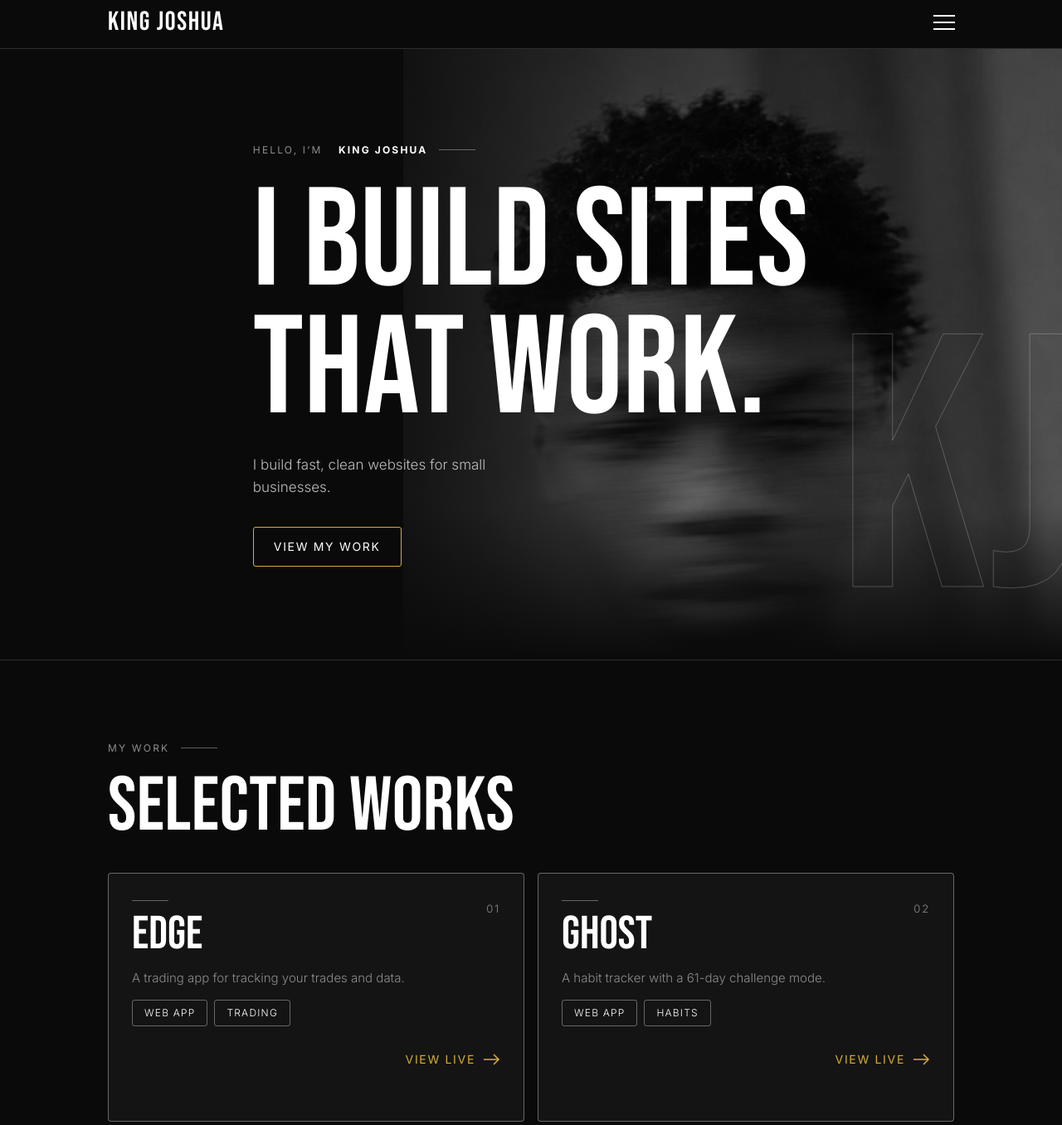
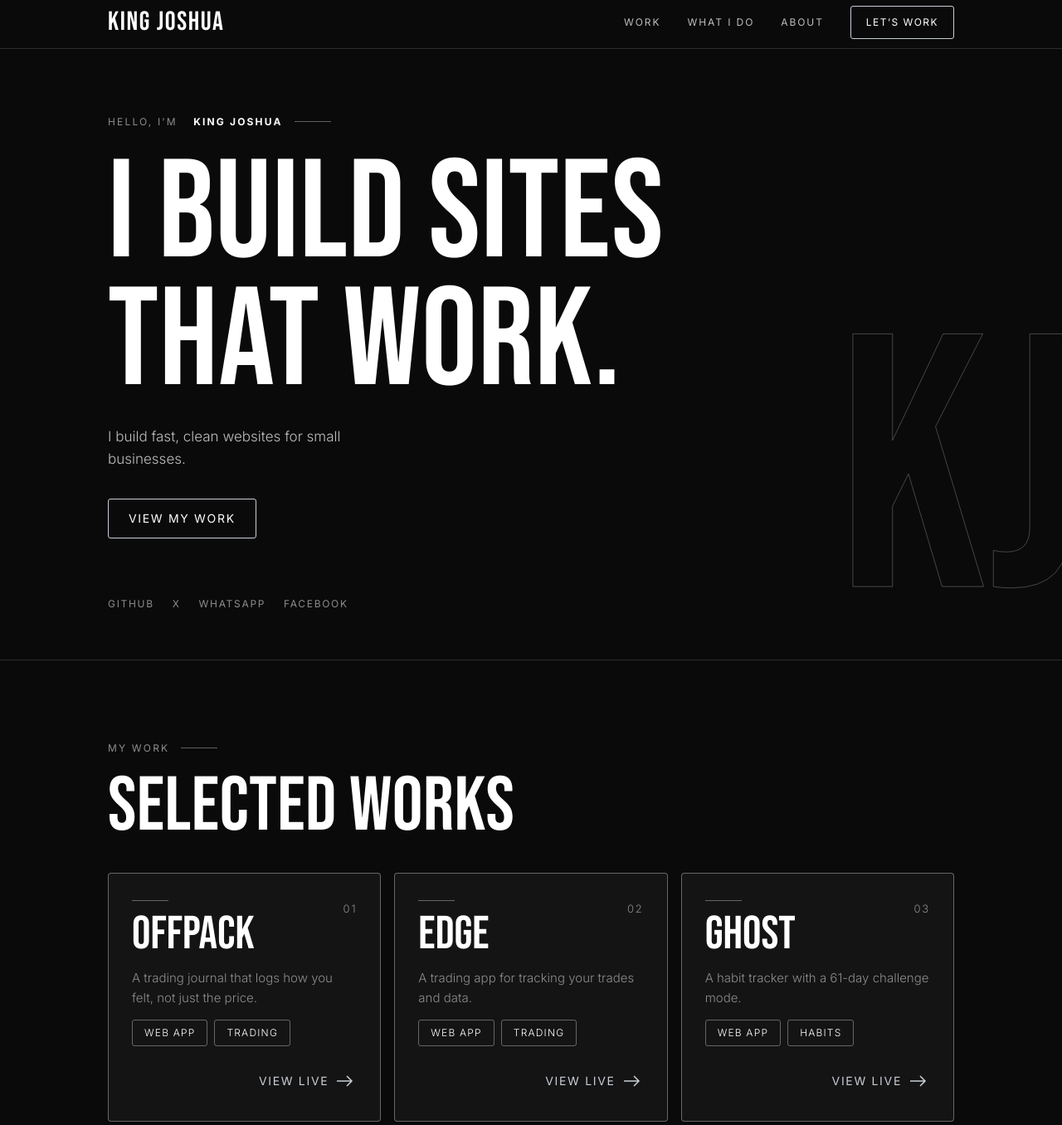
Before and after one commit to kingjoshuaime/kingjoshuaime.github.io, a plain HTML site: page index.html in a window 1280 px wide. Shown: the part 5-1361 px from the top of the page at 83% size. Drawn offline with Linux system fonts and the light colour scheme.

Commit message:
Add Offpack first, silver accent, KJ box, link-only View live, hero links and desktop nav

```diff
--- a/index.html
+++ b/index.html
@@ -32,7 +32,7 @@
   --text:#FFFFFF;
   --soft:#BDBDBD;
   --muted:#8C8C8C;
-  --gold:#D4AF37;
+  --silver:#C9CED6;
   --line:rgba(255,255,255,.35);
   --faint:rgba(255,255,255,.14);
   --display:"Bebas Neue",Impact,"Arial Narrow",sans-serif;
@@ -46,9 +46,9 @@ body{
   background:var(--bg);color:var(--text);font-family:var(--body);font-weight:300;
   line-height:1.6;-webkit-font-smoothing:antialiased;overflow-x:hidden;
 }
-a{color:inherit;text-decoration:none}
+a{color:inherit;text-decoration:none;-webkit-tap-highlight-color:transparent}
 button{font:inherit;color:inherit;background:none;border:0;cursor:pointer}
-:focus-visible{outline:2px solid var(--gold);outline-offset:3px}
+:focus-visible{outline:2px solid var(--silver);outline-offset:3px}
 .wrap{max-width:1100px;margin:0 auto;padding:0 20px}
 
 /* Small tracked label with a short line */
@@ -65,15 +65,16 @@ button{font:inherit;color:inherit;background:none;border:0;cursor:pointer}
   line-height:.92;letter-spacing:.005em;
 }
 
-/* Gold hairline buttons */
+/* Silver hairline buttons */
 .btn{
   display:inline-flex;align-items:center;justify-content:center;gap:10px;
-  min-height:48px;padding:0 24px;border:1.5px solid var(--gold);border-radius:3px;
+  min-height:48px;padding:0 24px;border:1.5px solid var(--silver);border-radius:3px;
   font-size:14px;letter-spacing:.12em;text-transform:uppercase;font-weight:400;
   transition:background .2s,color .2s;
 }
 .btn.main{border-width:2.5px}
-.btn:hover,.btn:active{background:var(--gold);color:var(--bg)}
+.btn:active{background:var(--silver);color:var(--bg)}
+@media (hover:hover){.btn:hover{background:var(--silver);color:var(--bg)}}
 
 section{border-top:1px solid var(--faint)}
 .sec{padding:72px 0}
@@ -85,6 +86,7 @@ section{border-top:1px solid var(--faint)}
 }
 .bar .wrap{height:100%;display:flex;align-items:center;justify-content:space-between}
 .logo{font-family:var(--display);font-size:32px;line-height:1;letter-spacing:.05em;text-transform:uppercase}
+.dnav{display:none}
 .burger{width:48px;height:48px;display:grid;place-items:center;margin-right:-12px}
 .burger span,.burger span::before,.burger span::after{
   display:block;width:26px;height:2px;background:#fff;position:relative;transition:transform .25s,background .25s;
@@ -105,32 +107,35 @@ section{border-top:1px solid var(--faint)}
   font-family:var(--display);font-size:64px;line-height:1.05;text-transform:uppercase;
   padding:10px 0;border-bottom:1px solid var(--faint);
 }
-.menu a:active{color:var(--gold)}
+.menu a:active{color:var(--silver)}
 
 /* ---------- Hero ---------- */
 .hero{
   position:relative;overflow:hidden;
   border-top:0;min-height:calc(100svh - var(--bar) - var(--top));
-  display:flex;align-items:center;padding:72px 0;
+  display:flex;align-items:center;padding:72px 0 40px;
 }
-.hero::before{
-  content:"";position:absolute;inset:0;
-  background:url("portrait.jpg") 70% 15%/cover no-repeat;opacity:.55;
+.ghostkj{
+  display:block;position:absolute;right:-4%;bottom:14%;z-index:0;pointer-events:none;
+  font-family:var(--display);font-size:clamp(200px,62vw,460px);line-height:.8;
+  color:transparent;-webkit-text-stroke:1px rgba(201,206,214,.3);
 }
-.hero::after{
-  content:"";position:absolute;inset:0;
-  background:linear-gradient(90deg,var(--bg) 8%,rgba(10,10,10,.6) 55%,rgba(10,10,10,.15) 100%),
-             linear-gradient(0deg,var(--bg) 0%,rgba(10,10,10,0) 30%);
-}
-.hero .wrap{position:relative;z-index:1}
+.hero .wrap{position:relative;z-index:1;width:100%}
 .hero .h{font-size:clamp(64px,19vw,168px);margin:26px 0 22px}
 .hero p{max-width:30ch;color:var(--soft);font-size:17px;margin-bottom:34px}
-.ghostkj{display:none}
+.hero-links{display:flex;flex-wrap:wrap;gap:4px 22px;margin-top:56px}
+.hero-links a{
+  display:inline-flex;align-items:center;min-height:44px;
+  font-size:12px;letter-spacing:.14em;text-transform:uppercase;color:var(--muted);font-weight:400;
+}
+.hero-links a:active{color:var(--silver)}
+@media (hover:hover){.hero-links a:hover{color:var(--silver)}}
 /* One page-load moment: the hero lines settle in once */
 .rise{opacity:0;transform:translateY(14px);animation:rise .8s cubic-bezier(.2,.7,.2,1) forwards}
 .rise:nth-child(2){animation-delay:.12s}
 .rise:nth-child(3){animation-delay:.24s}
 .rise:nth-child(4){animation-delay:.36s}
+.rise:nth-child(5){animation-delay:.48s}
 @keyframes rise{to{opacity:1;transform:none}}
 
 /* ---------- Section heads ---------- */
@@ -151,15 +156,15 @@ section{border-top:1px solid var(--faint)}
   display:inline-flex;align-items:center;min-height:32px;padding:0 14px;
   border:1px solid var(--line);border-radius:3px;font-size:12px;letter-spacing:.1em;text-transform:uppercase;
 }
+/* Only this link is tappable. Big tap area so it is easy to hit. */
 .live{
-  align-self:flex-end;display:inline-flex;align-items:center;gap:10px;min-height:52px;color:var(--gold);
+  align-self:flex-end;display:inline-flex;align-items:center;gap:10px;min-height:56px;
+  padding:0 4px 0 24px;color:var(--silver);
   font-size:14px;letter-spacing:.12em;text-transform:uppercase;font-weight:400;
 }
-/* Whole card is tappable */
-.live::after{content:"";position:absolute;inset:0;border-radius:4px}
 .live svg{transition:transform .2s}
-.card:hover .live svg{transform:translateX(5px)}
-.card:hover{border-color:rgba(212,175,55,.7)}
+.live:active svg{transform:translateX(5px)}
+@media (hover:hover){.live:hover svg{transform:translateX(5px)}}
 
 /* ---------- What I do ---------- */
 .svc{border-top:1px solid var(--faint);padding:22px 0;display:grid;gap:6px}
@@ -170,9 +175,10 @@ section{border-top:1px solid var(--faint)}
 
 /* ---------- About ---------- */
 .about-row{display:flex;gap:20px;align-items:flex-start}
-.kj-photo{
+.kj-box{
   flex:0 0 112px;width:112px;height:112px;border:1px solid var(--line);border-radius:3px;
-  object-fit:cover;object-position:50% 30%;background:var(--panel);display:block;
+  background:var(--panel);display:grid;place-items:center;
+  font-family:var(--display);font-size:64px;line-height:1;letter-spacing:.04em;color:var(--silver);
 }
 .about p{color:var(--soft);font-size:16px;max-width:46ch}
 
@@ -182,7 +188,7 @@ section{border-top:1px solid var(--faint)}
 .btns .small{display:grid;grid-template-columns:minmax(0,1fr) minmax(0,1fr);gap:12px}
 .contact .btns .small .btn{min-height:48px;font-size:13px}
 .hire{margin-top:8px;color:var(--soft);font-size:15px}
-.hire a{color:var(--gold);border-bottom:1px solid var(--gold);padding:12px 0}
+.hire a{color:var(--silver);border-bottom:1px solid var(--silver);padding:12px 0}
 
 /* ---------- Footer ---------- */
 footer{border-top:1px solid var(--faint);padding:26px 0 calc(26px + env(safe-area-inset-bottom,0px))}
@@ -192,20 +198,18 @@ footer small{font-size:13px;letter-spacing:.12em;text-transform:uppercase;font-w
   display:inline-flex;align-items:center;gap:8px;min-height:48px;
   font-size:12px;letter-spacing:.14em;text-transform:uppercase;color:var(--muted);
 }
-.top:hover{color:var(--gold)}
+@media (hover:hover){.top:hover{color:var(--silver)}}
 
 /* ---------- Larger screens ---------- */
 @media (min-width:760px){
   .wrap{padding:0 40px}
   .sec{padding:96px 0}
-  .hero::before{left:auto;width:62%;opacity:.8;background-position:50% 20%}
-  .hero::after{background:linear-gradient(90deg,var(--bg) 30%,rgba(10,10,10,.2) 70%,rgba(10,10,10,0) 100%),
-                         linear-gradient(0deg,var(--bg) 0%,rgba(10,10,10,0) 25%)}
-  .ghostkj{
-    display:block;position:absolute;right:-2%;bottom:6%;z-index:1;pointer-events:none;
-    font-family:var(--display);font-size:clamp(220px,34vw,460px);line-height:.8;
-    color:transparent;-webkit-text-stroke:1px rgba(255,255,255,.22);
-  }
+  .burger,.menu{display:none!important}
+  .dnav{display:flex;align-items:center;gap:32px}
+  .dnav a:not(.btn){font-size:12px;letter-spacing:.16em;text-transform:uppercase;font-weight:400;color:var(--soft)}
+  @media (hover:hover){.dnav a:not(.btn):hover{color:var(--silver)}}
+  .dnav .btn{min-height:40px;padding:0 18px;font-size:12px}
+  .ghostkj{right:-2%;bottom:6%;font-size:clamp(220px,34vw,460px)}
   .cards{grid-template-columns:1fr 1fr;gap:16px}
   .card{padding:32px 28px 12px;min-height:300px}
   .num{top:32px;right:28px}
@@ -213,6 +217,9 @@ footer small{font-size:13px;letter-spacing:.12em;text-transform:uppercase;font-w
   .about .h,.contact .h{margin-bottom:0}
   .contact-grid{align-items:end}
   .svc{grid-template-columns:1fr 1fr;gap:48px;align-items:center}
+}
+@media (min-width:1000px){
+  .cards{grid-template-columns:repeat(3,1fr)}
 }
 
 @media (prefers-reduced-motion:reduce){
@@ -228,6 +235,12 @@ footer small{font-size:13px;letter-spacing:.12em;text-transform:uppercase;font-w
 <header class="bar">
   <div class="wrap">
     <a class="logo" href="#top" aria-label="King Joshua, back to top">King Joshua</a>
+    <nav class="dnav" aria-label="Main">
+      <a href="#work">Work</a>
+      <a href="#services">What I do</a>
+      <a href="#about">About</a>
+      <a class="btn" href="#contact">Let’s work</a>
+    </nav>
     <button class="burger" id="burger" aria-label="Open menu" aria-expanded="false" aria-controls="menu"><span></span></button>
   </div>
 </header>
@@ -249,6 +262,12 @@ footer small{font-size:13px;letter-spacing:.12em;text-transform:uppercase;font-w
       <h1 class="h rise">I build sites<br>that work.</h1>
       <p class="rise">I build fast, clean websites for small businesses.</p>
       <div class="rise"><a class="btn" href="#work">View my work</a></div>
+      <div class="hero-links rise">
+        <a href="https://github.com/kingjoshuaime" target="_blank" rel="noopener">GitHub</a>
+        <a href="https://x.com/kingjoshuaime" target="_blank" rel="noopener">X</a>
+        <a href="https://wa.me/2348081890959" target="_blank" rel="noopener">WhatsApp</a>
+        <a href="https://www.facebook.com/share/14yLAKYCKjx/" target="_blank" rel="noopener">Facebook</a>
+      </div>
     </div>
   </section>
 
@@ -263,6 +282,18 @@ footer small{font-size:13px;letter-spacing:.12em;text-transform:uppercase;font-w
         <article class="card">
           <span class="num">01</span>
           <div class="rule"></div>
+          <h3>Offpack</h3>
+          <p>A trading journal that logs how you felt, not just the price.</p>
+          <div class="chips"><span class="chip">Web app</span><span class="chip">Trading</span></div>
+          <a class="live" href="https://offpackapp.github.io/" target="_blank" rel="noopener" aria-label="View Offpack live">
+            View live
+            <svg width="20" height="14" viewBox="0 0 20 14" fill="none" stroke="currentColor" stroke-width="1.5" aria-hidden="true"><path d="M0 7h18M12 1l6 6-6 6"/></svg>
+          </a>
+        </article>
+
+        <article class="card">
+          <span class="num">02</span>
+          <div class="rule"></div>
           <h3>Edge</h3>
           <p>A trading app for tracking your trades and data.</p>
           <div class="chips"><span class="chip">Web app</span><span class="chip">Trading</span></div>
@@ -273,7 +304,7 @@ footer small{font-size:13px;letter-spacing:.12em;text-transform:uppercase;font-w
         </article>
 
         <article class="card">
-          <span class="num">02</span>
+          <span class="num">03</span>
           <div class="rule"></div>
           <h3>Ghost</h3>
           <p>A habit tracker with a 61-day challenge mode.</p>
@@ -300,7 +331,7 @@ footer small{font-size:13px;letter-spacing:.12em;text-transform:uppercase;font-w
       </div>
       <div class="svc">
         <h3>Web apps</h3>
-        <p>Useful tools that run in the browser, like Edge and Ghost.</p>
+        <p>Useful tools that run in the browser, like Offpack, Edge and Ghost.</p>
       </div>
       <div class="svc">
         <h3>Fixes and upgrades</h3>
@@ -318,7 +349,7 @@ footer small{font-size:13px;letter-spacing:.12em;text-transform:uppercase;font-w
       <div class="about-grid">
         <h2 class="h">Developer.<br>Builder. Finisher.</h2>
         <div class="about-row">
-          <img class="kj-photo" src="portrait.jpg" alt="Portrait of King Joshua" width="112" height="112" loading="lazy">
+          <div class="kj-box" aria-hidden="true">KJ</div>
           <p>I help small businesses and growing brands look professional online with clean, fast websites that bring customers.</p>
         </div>
       </div>
```
